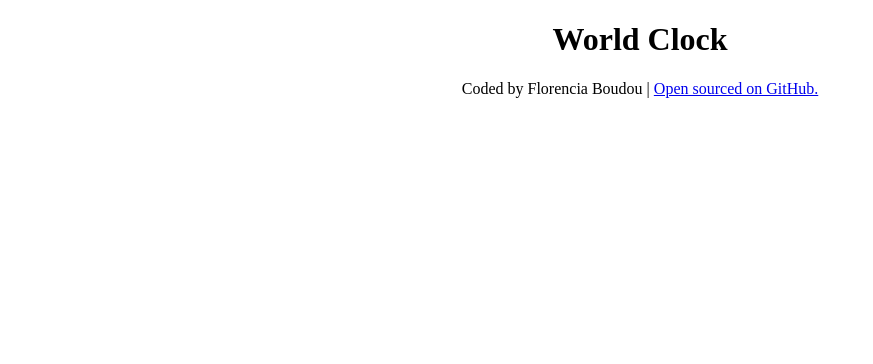
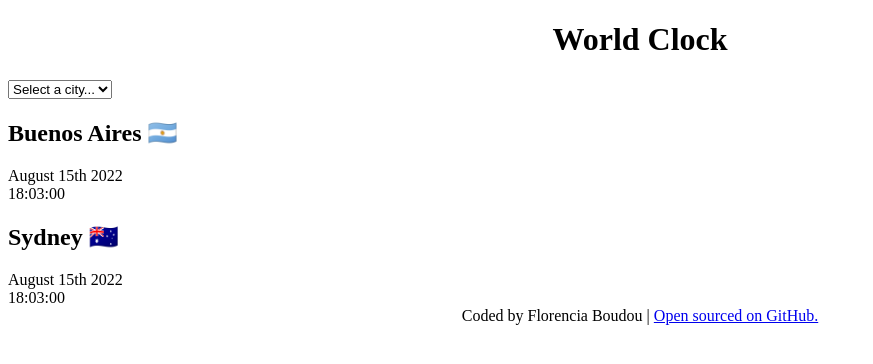
Before and after one commit to blumeboudou/world-clock, a plain HTML site: page index.html in a window 1280 px wide. Shown: the whole page, without its empty margins (0-873 px from the left). Drawn offline with Linux system fonts and the light colour scheme.

Commit message:
Added basic HTML

```diff
--- a/index.html
+++ b/index.html
@@ -9,7 +9,26 @@
     <title>World Clock - Florencia Boudou</title>
   </head>
   <body>
-    <h1>World Clock</h1>
+    <div class="container">
+      <h1>World Clock</h1>
+      <select name="" id="">
+        <option value="">Select a city...</option>
+        <option value="">London</option>
+        <option value="">Buenos Aires</option>
+        <option value="">Sydney</option>
+      </select>
+      <div class="city">
+        <h2>Buenos Aires 🇦🇷</h2>
+      </div>
+      <div class="date">August 15th 2022</div>
+      <div class="time">18:03:00</div>
+
+      <div class="city">
+        <h2>Sydney 🇦🇺</h2>
+      </div>
+      <div class="date">August 15th 2022</div>
+      <div class="time">18:03:00</div>
+    </div>
     <footer>
       Coded by Florencia Boudou |
       <a href="https://github.com/blumeboudou/world-clock" target="_blank"
```
